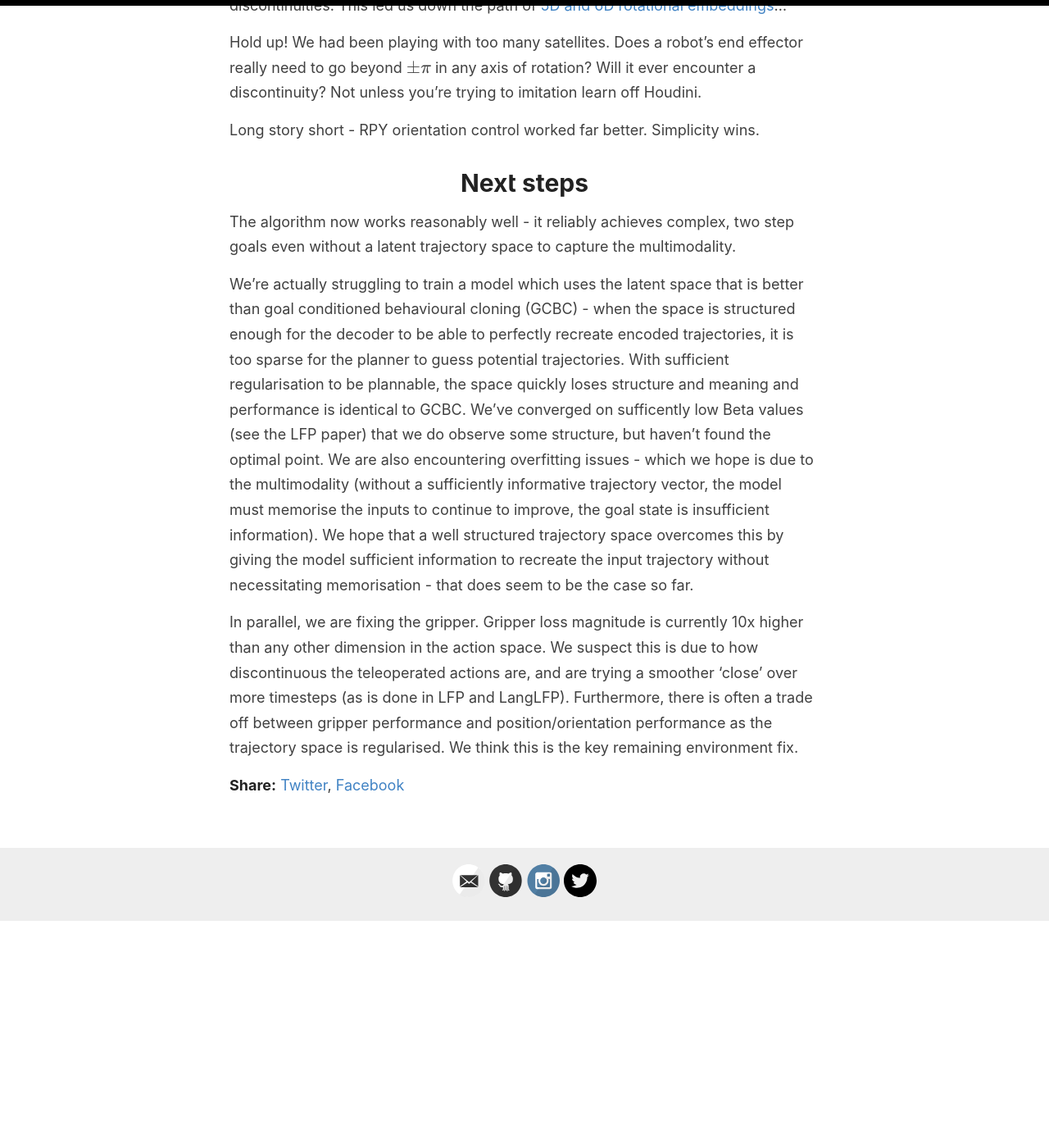
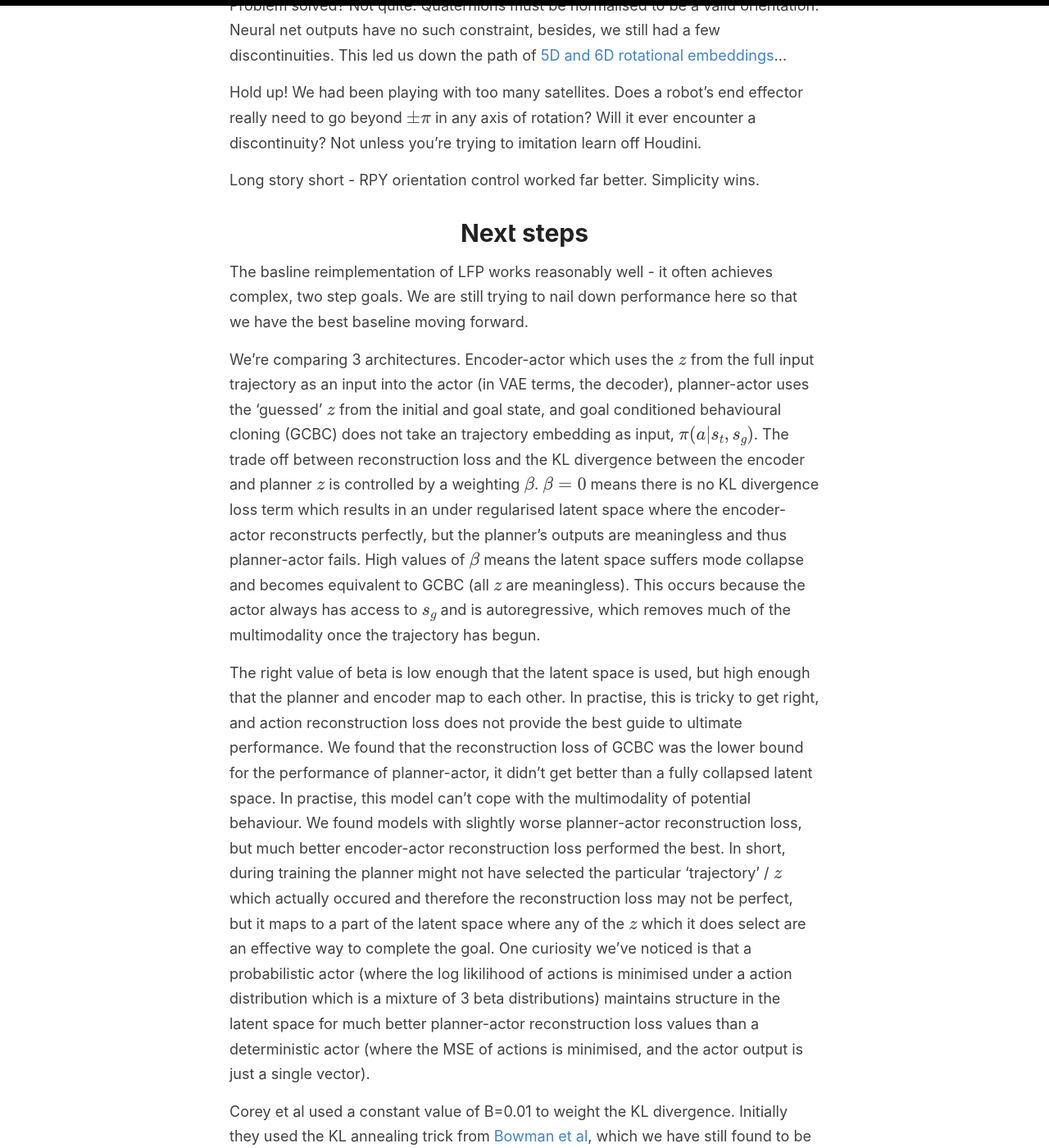
Before and after one commit to sholtodouglas/sholtodouglas.github.io, a Jekyll site: the page built from _posts/2020-12-18-LearningFromPlayAndLanguage.md, in a window 1280 px wide and 1400 px high, scrolled down 4693 px. Shown: the whole window at 82% size. Built offline with Jekyll 4.4.1, drawn with Linux system fonts in a browser that asks for light colours; formulas are drawn with MathJax 3; before the commit the page ends 5816 px from its top, so only the background shows below that; some of the changed text lies outside the part shown.

Commit message:
Update 2020-12-18-LearningFromPlayAndLanguage.md

```diff
--- a/_posts/2020-12-18-LearningFromPlayAndLanguage.md
+++ b/_posts/2020-12-18-LearningFromPlayAndLanguage.md
@@ -21,7 +21,7 @@ categories: [play, language, imitation, latent]
 ### Inspiration
 We were inspired to ask this question by a pair of papers, [Learning from play (LFP)](https://learning-from-play.github.io/) and [Grounding language in play (LangLMP)](https://arxiv.org/abs/2005.07648). These present a couple of important ideas:
 - In a long dataset of teleoperated 'play', you can sample any subsequence as training data for a goal conditioned policy which learns to go from arbitrary A to B. This is vastly more data efficient and effective than any other form of imitation learning we've seen, a few hours of teleoperated 'play' provides millions of overlapping subsequences.
-- Define a sampled trajectory as $ \tau = (a_0,s_0,a_1,s_1 .. a_T, s_T) $, and set the goal state to the final state $ (s_g = s_T) $. This trajectory is unlikely to be the optimal path from $ s_0 $ to $s_g $, it is only one of many.  We can capture this multimodality using a seq-seq VAE. The encoder of the VAE maps the subsequence as a latent 'trajectory' vector $E(z \| \tau ) $, which the decoder combines with the state and goal state at each timestep to choose an action $\pi(a \|z,s_t, s_g)$. During training, they seek to maximise the log probability of the true actions from that sequence. At test time, a 'planner' samples a potential trajectory vector given the initial and end goal $P(z \|s_0, s_g)$. During training, the actor tries to decode that specific way of achieving the goal - at test time, the actor decodes one of the many ways of achieving it. Use images rather than states as goals by embedding the image in a lower dimensional space with a CNN as a feature encoder.
+- Define a sampled trajectory as $ \tau = (a_0,s_0,a_1,s_1 .. a_T, s_T) $, and set the goal state to the final state $ (s_g = s_T) $. This trajectory is unlikely to be the optimal path from $ s_0 $ to $s_g $, it is only one of many.  We can capture this multimodality using a seq-seq VAE. The encoder of the VAE maps the subsequence as a latent 'trajectory' vector $E(z \| \tau ) $, which the decoder combines with the state and goal state at each timestep to choose an action $\pi(a \|z,s_t, s_g)$. During training, they seek to maximise the log probability of the true actions from that sequence while minimizing the KL divergence between the $z$ distribution of the planner and encoder for each sample. At test time, a 'planner' samples a potential trajectory vector given the initial and end goal $P(z \|s_0, s_g)$. During training, the actor tries to decode that specific way of achieving the goal - at test time, the actor decodes one of the many ways of achieving it. Use images rather than states as goals by embedding the image in a lower dimensional space with a CNN as a feature encoder.
 - The model can be adapted to use sentences as a goal by labelling a small (<1% of total dataset in their experiments) number of trajectories. Goal images and sentences will share the same goal embedding space because they will correspond to the same sequences of actions, which will be maximised for by the same imitation learning objective as before. This allows language to control the robot, while still learning more robust control from a vastly bigger dataset.
 
 ### Hypothesis
@@ -59,8 +59,14 @@ Long story short - RPY orientation control worked far better. Simplicity wins.
 
 # Next steps
 
-The algorithm now works reasonably well - it reliably achieves complex, two step goals even without a latent trajectory space to capture the multimodality.
+The basline reimplementation of LFP works reasonably well - it often achieves complex, two step goals. We are still trying to nail down performance here so that we have the best baseline moving forward.
 
-We're actually struggling to train a model which uses the latent space that is better than goal conditioned behavioural cloning (GCBC) - when the space is structured enough for the decoder to be able to perfectly recreate encoded trajectories, it is too sparse for the planner to guess potential trajectories. With sufficient regularisation to be plannable, the space quickly loses structure and meaning and performance is identical to GCBC. We've converged on sufficently low Beta values (see the LFP paper) that we do observe some structure, but haven't found the optimal point. We are also encountering overfitting issues - which we hope is due to the multimodality (without a sufficiently informative trajectory vector, the model must memorise the inputs to continue to improve, the goal state is insufficient information). We hope that a well structured trajectory space overcomes this by giving the model sufficient information to recreate the input trajectory without necessitating memorisation - that does seem to be the case so far.
+We're comparing 3 architectures. Encoder-actor which uses the $z$ from the full input trajectory as an input into the actor (in VAE terms, the decoder), planner-actor uses the 'guessed' $z$ from the initial and goal state, and goal conditioned behavioural cloning (GCBC) does not take an trajectory embedding as input, $\pi(a \|s_t, s_g)$. The trade off between reconstruction loss and the KL divergence between the encoder and planner $z$ is controlled by a weighting $\beta$. $\beta = 0$ means there is no KL divergence loss term which results in an under regularised latent space where the encoder-actor reconstructs perfectly, but the planner's outputs are meaningless and thus planner-actor fails. High values of $\beta$ means the latent space suffers mode collapse and becomes equivalent to GCBC (all $z$ are meaningless). This occurs because the actor always has access to $s_g$ and is autoregressive, which removes much of the multimodality once the trajectory has begun.
 
-In parallel, we are fixing the gripper.  Gripper loss magnitude is currently 10x higher than any other dimension in the action space. We suspect this is due to how discontinuous the teleoperated actions are, and are trying a smoother 'close' over more timesteps (as is done in LFP and LangLFP). Furthermore, there is often a trade off between gripper performance and position/orientation performance as the trajectory space is regularised. We think this is the key remaining environment fix.
+The right value of beta is low enough that the latent space is used, but high enough that the planner and encoder map to each other. In practise, this is tricky to get right, and action reconstruction loss does not provide the best guide to ultimate performance. We found that the reconstruction loss of GCBC was the lower bound for the performance of planner-actor, it didn't get better than a fully collapsed latent space. In practise, this model can't cope with the multimodality of potential behaviour. We found models with slightly worse planner-actor reconstruction loss, but much better encoder-actor reconstruction loss performed the best. In short, during training the planner might not have selected the particular 'trajectory' /  $z$ which actually occured and therefore the reconstruction loss may not be perfect, but it maps to a part of the latent space where any of the $z$ which it does select are an effective way to complete the goal. One curiosity we've noticed is that a probabilistic actor (where the log likilihood of actions is minimised under a action distribution which is a mixture of 3 beta distributions) maintains structure in the latent space for much better planner-actor reconstruction loss values than a deterministic actor (where the MSE of actions is minimised, and the actor output is just a single vector).
+
+Corey et al used a constant value of B=0.01 to weight the KL divergence. Initially they used the KL annealing trick from [Bowman et al](https://arxiv.org/abs/1511.06349), which we have still found to be necessary on our dataset. We've also explored [cyclical annealing](https://arxiv.org/abs/1903.10145).
+
+Another issue is gripper loss, which is is currently 10x higher than any other dimension in the action space. We suspected this is due to how discontinuous the teleoperated actions are, and tried a smoother 'close' over more timesteps (as is visibile in the videos from LFP and LangLFP) - but haven't noticed an increase in performance. Furthermore, there is often a trade off between gripper performance and position/orientation performance as the trajectory space is regularised - which is curious. We think this is the key remaining environment fix.
+
+Next steps - more data, nailing the right beta value/schedule and exploring better grippers.
```
